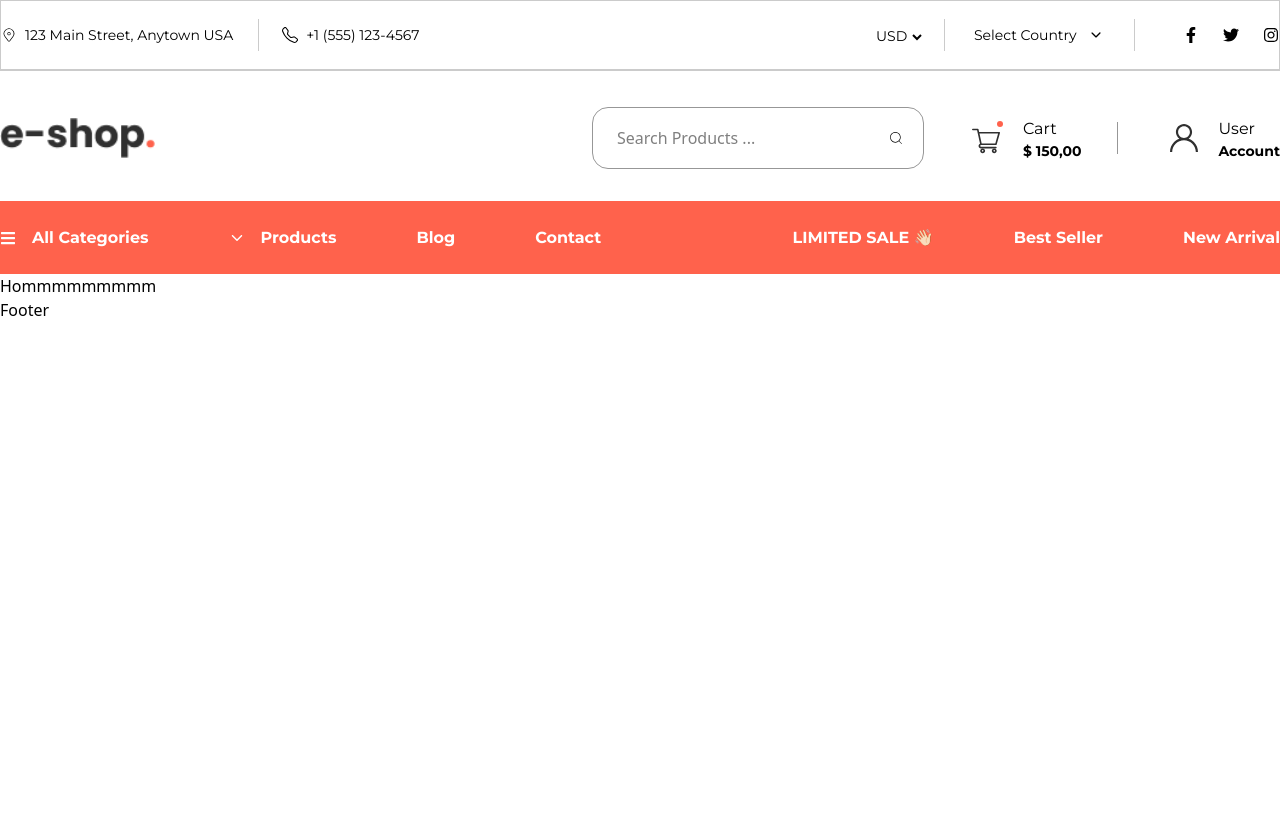
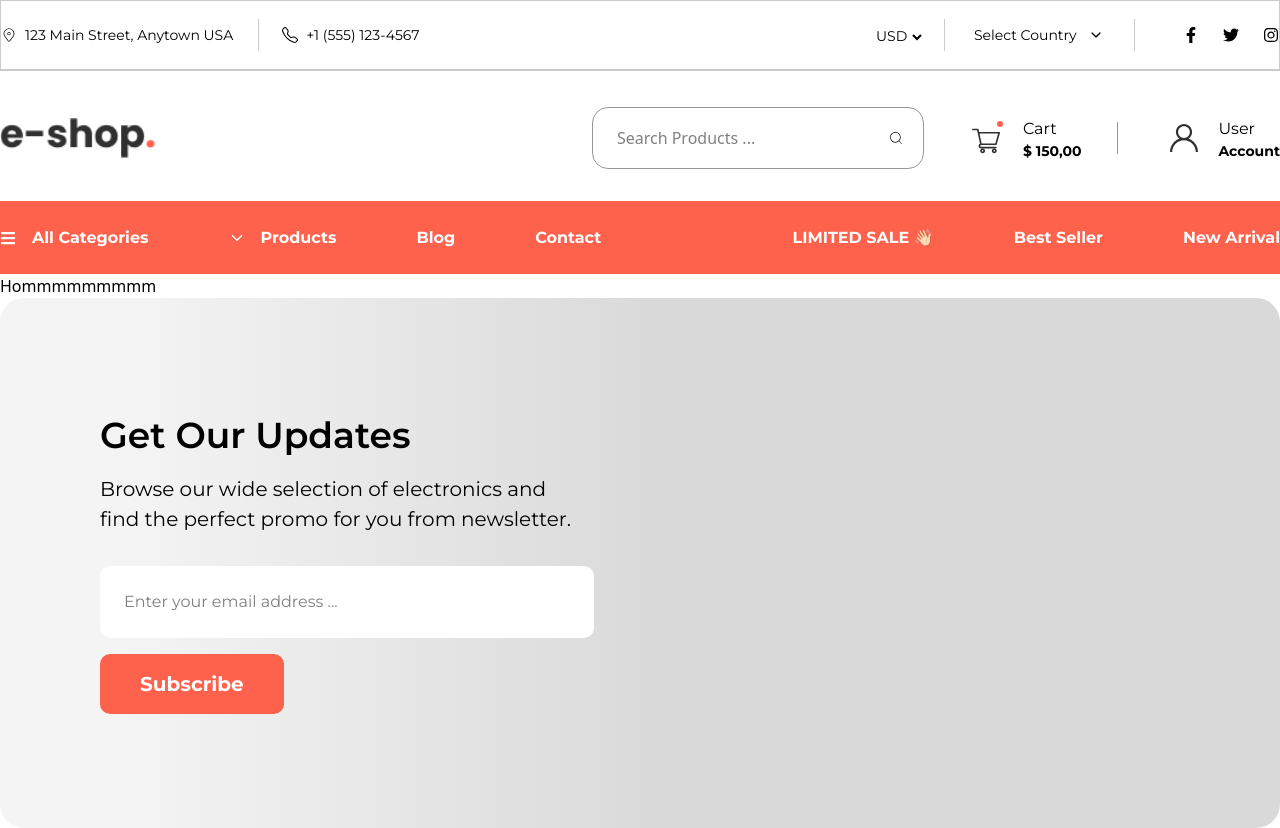
Before and after one commit to shadafhossain01/E-shop, a React (Vite) app: page / in a window 1280 px wide. Before the commit the page ends 800 px from the top, so only its background shows below. Built offline with nearby package versions, Linux system fonts and the light colour scheme.

Commit message:
Top Footer Done

```diff
--- /dev/null
+++ b/src/components/commonLayout/Button.jsx
@@ -0,0 +1,15 @@
+import React from "react";
+
+const Button = ({ text, bg = "#FF624C" , paddingX="40px" , paddingY="16px"}) => {
+  return (
+    <>
+      <button className={`bg-[${bg}] rounded-[10px] text-white font-[Montserrat] font-bold text-xl`}
+      style={{padding:`${paddingY} ${paddingX} `}}
+      >
+        {text}
+      </button>
+    </>
+  );
+};
+
+export default Button;
--- a/src/components/footer/Footer.jsx
+++ b/src/components/footer/Footer.jsx
@@ -1,8 +1,11 @@
 import React from 'react'
+import TopFooter from './TopFooter'
 
 const Footer = () => {
   return (
-    <div>Footer</div>
+    <>
+      <TopFooter/>
+    </>
   )
 }
 
--- /dev/null
+++ b/src/components/footer/TopFooter.jsx
@@ -0,0 +1,37 @@
+import React from "react";
+import Container from "../commonLayout/Container";
+import Button from "../commonLayout/Button";
+
+const TopFooter = () => {
+  return (
+    <div>
+      <Container>
+        <div
+          className="rounded-3xl py-[114px] px-[100px]"
+          style={{
+            background:
+              " linear-gradient(90deg,rgba(244, 244, 244, 1) 10%, rgba(217, 217, 217, 1) 52%)",
+          }}
+        >
+          <h2 className="font-semibold font-[Montserrat]  text-4xl leading-[46px]">
+            Get Our Updates
+          </h2>
+          <p className="mt-4 mb-8 max-w-[490px] font-[Montserrat] text-xl leading-[30px] ">
+            Browse our wide selection of electronics and find the perfect promo
+            for you from newsletter.
+          </p>
+          <input
+            type="text"
+            placeholder="Enter your email address ... "
+            className="font-[Montserrat] w-[494px] bg-white p-6 rounded-[10px] mb-4 text-base"
+          />
+          <div>
+            <Button text={"Subscribe"}/>
+          </div>
+        </div>
+      </Container>
+    </div>
+  );
+};
+
+export default TopFooter;
```
